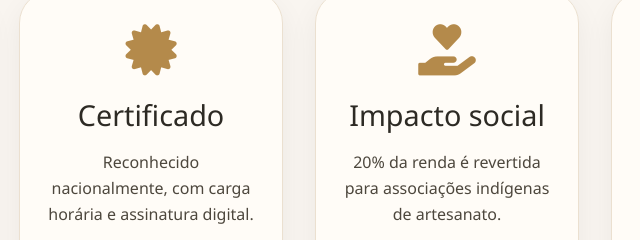
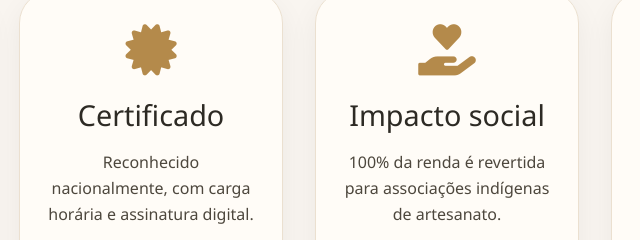
Before and after one commit to edicoespro684-droid/Artesanato-Indigina-, a plain HTML site: page index.html in a window 1280 px wide. Shown: the part 1626-1866 px from the top of the page, 341-981 px from the left. Drawn offline with Linux system fonts and the light colour scheme.

Commit message:
Update index.html

```diff
--- a/index.html
+++ b/index.html
@@ -426,7 +426,7 @@
       <div class="card">
         <i class="fas fa-hand-holding-heart"></i>
         <h3>Impacto social</h3>
-        <p>20% da renda é revertida para associações indígenas de artesanato.</p>
+        <p>100% da renda é revertida para associações indígenas de artesanato.</p>
       </div>
       <div class="card">
         <i class="fas fa-users"></i>
```
